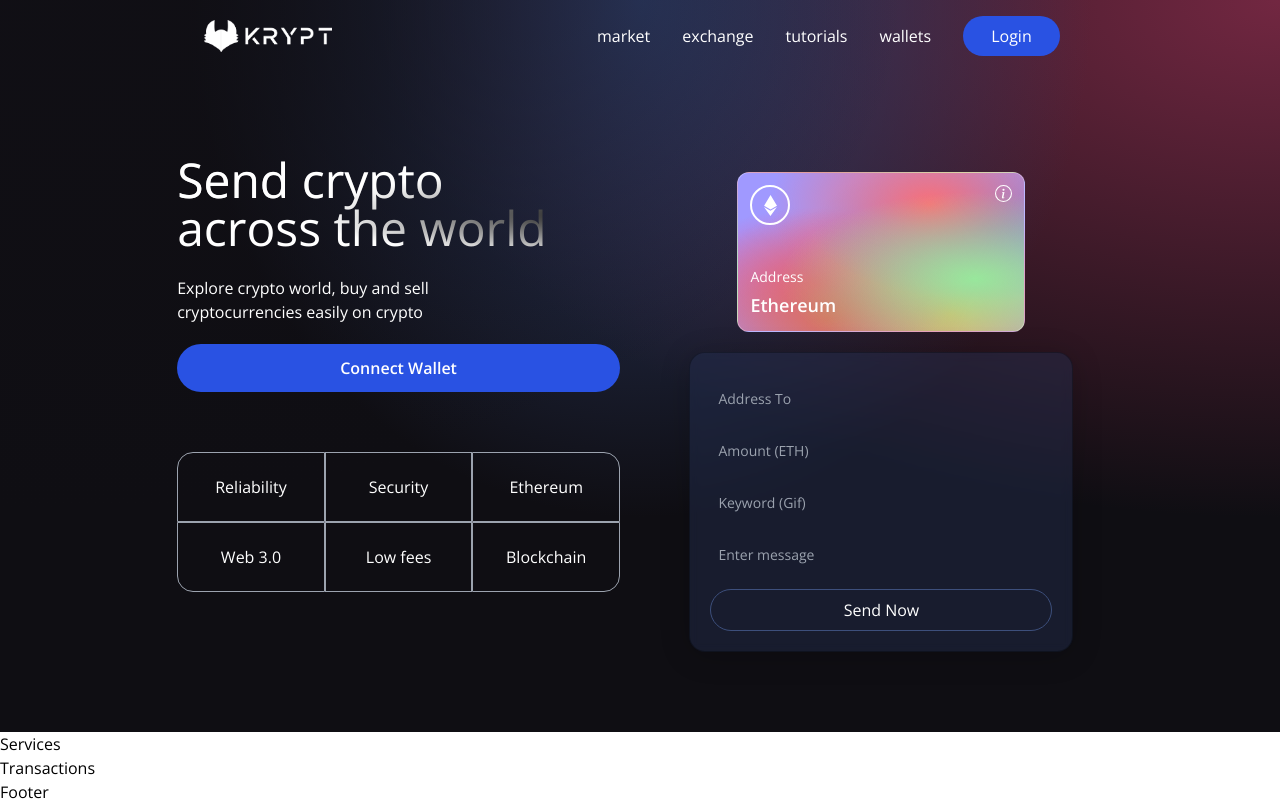
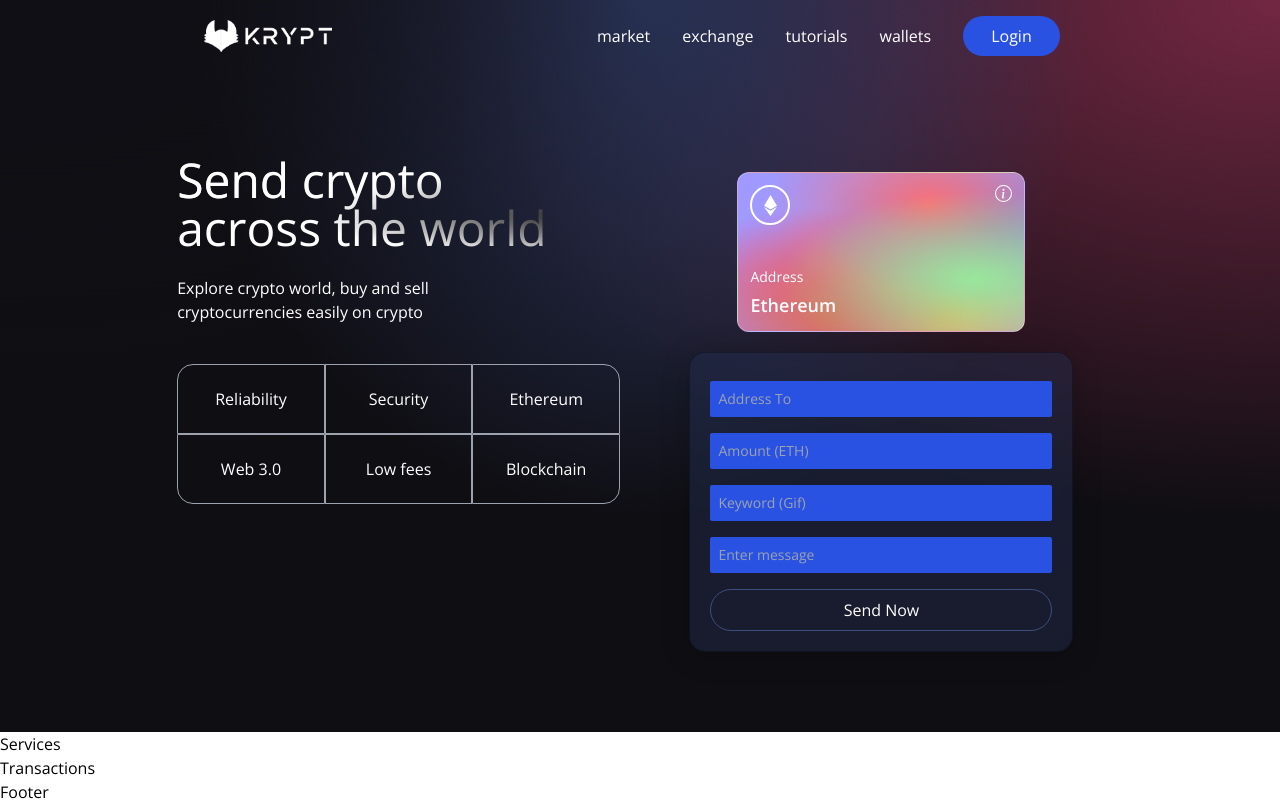
Before and after one commit to robertkibet/react-solidity-smartcontracts-web3, a React (Vite) app in the folder client/: page / in a window 1280 px wide. Built offline with nearby package versions, Linux system fonts and the light colour scheme.

Commit message:
interact with metamask to send transactions from one address to another

```diff
--- a/client/package.json
+++ b/client/package.json
@@ -9,9 +9,11 @@
   },
   "dependencies": {
     "ethers": "^5.6.5",
+    "formik": "^2.2.9",
     "react": "^18.0.0",
     "react-dom": "^18.0.0",
-    "react-icons": "^4.3.1"
+    "react-icons": "^4.3.1",
+    "yup": "^0.32.11"
   },
   "devDependencies": {
     "@types/react": "^18.0.0",
--- a/client/src/Components/Loader.jsx
+++ b/client/src/Components/Loader.jsx
@@ -3,7 +3,7 @@ import React from "react";
 const Loader = () => {
   return (
     <div className="flex justify-center items-center py-3">
-      <div className="animate-spin rounded-full h-32 w-32 border-b-2 border-red-700" />
+      <div className="animate-spin rounded-full h-20 w-20 border-b-2 border-red-700" />
     </div>
   );
 };
--- a/client/src/Components/Welcome.jsx
+++ b/client/src/Components/Welcome.jsx
@@ -2,28 +2,38 @@ import React from "react";
 import {AiFillPlayCircle} from "react-icons/ai";
 import {SiEthereum} from "react-icons/si";
 import {BsInfoCircle} from "react-icons/bs";
+import {Formik, Form, Field} from "formik";
+import * as Yup from "yup";
 
+import {TransactionContext} from "../Containers/TransactionsContext";
 import {Loader} from "./";
 
 const commonStyles =
   "min-h-[70px] sm:px-0 px-2 sm:min-w-[120px] flex justify-center items-center border-[0.5px] border-gray-400 text-white";
 
 const Input = ({placeholder, name, type, value, handleChange}) => (
-  <input
+  <Field
     placeholder={placeholder}
     type={type}
     onChange={(e) => handleChange(e, name)}
     name={name}
     value={value}
     step="0.0001"
-    className=" bg-[#3d4f7c] my-2 w-full rounded-sm p-2 outline-none bg-transparent text-sm text-white border-none white-glassmorphosim"
+    className=" bg-[#2952e3] my-2 w-full rounded-sm p-2 outline-none text-sm text-white border-none white-glassmorphosim"
   />
 );
+
+const SignupSchema = Yup.object().shape({
+  addressTo: Yup.string().required("Recepient address is required"),
+  amount: Yup.string().required("Amount to send is required"),
+  keyword: Yup.string().required("Keyword address is required"),
+  message: Yup.string().required("Message address is required"),
+});
+
 const Welcome = () => {
-  const [isLoading, setLoading] = React.useState(false);
-  const connectWallet = () => {};
-  const handleChange = () => {};
-  const handleSubmit = () => {};
+  const {connectWallet, currentAccount, sendingAmount, sendTransactions} =
+    React.useContext(TransactionContext);
+
   return (
     <div className="flex w-full justify-center items-center">
       <div className="flex md:flex-row flex-col items-start justify-between md:p-20 py-12 px-4">
@@ -34,13 +44,17 @@ const Welcome = () => {
           <p className="text-left mt-5 text-white font-light md:w-9/12 w-11/12">
             Explore crypto world, buy and sell cryptocurrencies easily on crypto
           </p>
+          {!currentAccount && (
             <button
               type="button"
               onClick={connectWallet}
               className="flex flex-row  justify-center items-center my-5 bg-[#2952e3] p-3 rounded-full cursor-pointer hover:bg-[#2546bd]"
             >
-            <p className="text-white text-base font-semibold">Connect Wallet</p>
+              <p className="text-white text-base font-semibold">
+                Connect Wallet
+              </p>
             </button>
+          )}
           <div className=" grid sm:grid-cols-3 grid-cols-2 w-full mt-10">
             <div className={`rounded-tl-2xl ${commonStyles}`}>Reliability</div>
             <div className={`${commonStyles}`}>Security</div>
@@ -67,6 +81,20 @@ const Welcome = () => {
               </div>
             </div>
           </div>
+          <Formik
+            initialValues={{
+              addressTo: "",
+              amount: "",
+              keyword: "",
+              message: "",
+            }}
+            validationSchema={SignupSchema}
+            onSubmit={(values) => {
+              sendTransactions(values);
+            }}
+          >
+            {({errors, touched, handleChange, handleSubmit}) => (
+              <Form>
                 <div className="p-5 sm:w-96 w-full flex flex-col justify-start items-center blue-glassmorphism">
                   <Input
                     placeholder="Address To"
@@ -74,26 +102,48 @@ const Welcome = () => {
                     type="text"
                     handleChange={handleChange}
                   />
+                  {errors.addressTo && touched.addressTo ? (
+                    <div className="text-red-500 font-semibold text-sm mt-1">
+                      {errors.addressTo}
+                    </div>
+                  ) : null}
                   <Input
                     placeholder="Amount (ETH)"
                     name="amount"
                     type="number"
                     handleChange={handleChange}
                   />
+                  {errors.amount && touched.amount ? (
+                    <div className="text-red-500 font-semibold text-sm mt-1">
+                      {errors.amount}
+                    </div>
+                  ) : null}
                   <Input
                     placeholder="Keyword (Gif)"
                     name="keyword"
                     type="text"
                     handleChange={handleChange}
                   />
+                  {errors.keyword && touched.keyword ? (
+                    <div className="text-red-500 font-semibold text-sm mt-1">
+                      {errors.keyword}
+                    </div>
+                  ) : null}
+
                   <Input
                     placeholder="Enter message"
                     name="message"
                     type="text"
                     handleChange={handleChange}
                   />
+                  {errors.message && touched.message ? (
+                    <div className="text-red-500 font-semibold text-sm mt-1">
+                      {errors.message}
+                    </div>
+                  ) : null}
+
                   <div className="h-[1px w-full bg-gray-400 my-2]" />
-            {isLoading ? (
+                  {sendingAmount ? (
                     <Loader />
                   ) : (
                     <button
@@ -105,6 +155,9 @@ const Welcome = () => {
                     </button>
                   )}
                 </div>
+              </Form>
+            )}
+          </Formik>
         </div>
       </div>
     </div>
--- /dev/null
+++ b/client/src/Containers/TransactionsContext.jsx
@@ -0,0 +1,120 @@
+import React from "react";
+import {ethers} from "ethers";
+import {contractABI, contractAddress} from "../Utils/constants";
+
+export const TransactionContext = React.createContext();
+
+// access ethereum from window object
+const ethereum = window?.ethereum;
+
+//function to fetch ethereum cotnract
+const getEthereumContract = () => {
+  const provider = new ethers.providers.Web3Provider(ethereum);
+  const signer = provider.getSigner();
+  // fetch contract
+  const transactionContract = new ethers.Contract(
+    contractAddress,
+    contractABI,
+    signer
+  );
+  return transactionContract;
+};
+
+export const TransactionProvider = ({children}) => {
+  const [currentAccount, setCurrentAccount] = React.useState([]);
+  const [sendingAmount, setSendingAmount] = React.useState(false);
+  const [transactionCount, setTransactionCount] = React.useState(
+    localStorage.getItem("transactionCount") || 0
+  );
+
+  const checkIfWalletIsConnected = async () => {
+    try {
+      if (!ethereum) return alert("Please install metamask");
+
+      // eth_accounts: check for ethereum accounts
+      const accounts = await ethereum.request({method: "eth_accounts"});
+      if (accounts.length === 0) {
+        return alert("No accounts found");
+      } else {
+        setCurrentAccount(accounts[0]);
+        //get all transactions
+        //getAllTransactions();
+      }
+      console.log("accounts", accounts);
+    } catch (error) {
+      throw new Error("no ethereum object");
+    }
+  };
+
+  const connectWallet = async () => {
+    try {
+      if (!ethereum) return alert("Please install metamask");
+      // eth_requestAccounts: check for ethereum request accounts
+      const accounts = await ethereum.request({method: "eth_requestAccounts"});
+      if (accounts?.length > 0) {
+        setCurrentAccount(accounts[0]);
+      }
+    } catch (error) {
+      throw new Error("no ethereum object");
+    }
+  };
+
+  const sendTransactions = async (values) => {
+    try {
+      setSendingAmount(true);
+      if (!ethereum) return alert("Please install metamask");
+      // get data from the form
+      console.log(values);
+
+      const transactionContract = getEthereumContract();
+
+      // convert the amount
+      const parsedAmount = ethers.utils.parseEther(values.amount.toString());
+
+      await ethereum.request({
+        method: "eth_sendTransaction",
+        params: [
+          {
+            from: currentAccount,
+            to: values.addressTo,
+            gas: "0x5208", //hexadecimal value 21000 GWEI
+            value: parsedAmount._hex, // convert it into
+          },
+        ],
+      });
+
+      const transcationHash = await transactionContract.addToBlockChain(
+        values.addressTo,
+        parsedAmount,
+        values.message,
+        values.keyword
+      );
+
+      // wait for transaction to finish
+      await transcationHash.wait();
+      console.log("success", transcationHash.hash);
+      console.log("transactionContract", transactionContract);
+
+      // set transaction count
+
+      const transactionCounts =
+        await transactionContract.getTransactionsCount();
+      localStorage.setItem("transactionCount", transactionCounts.toNumber());
+      setTransactionCount(transactionCounts.toNumber());
+    } catch (error) {
+      alert("failed to send transaction");
+      console.log(error);
+      throw new Error("no ethereum object");
+    } finally {
+      setSendingAmount(false);
+    }
+  };
+  React.useEffect(() => checkIfWalletIsConnected(), []);
+  return (
+    <TransactionContext.Provider
+      value={{connectWallet, currentAccount, sendTransactions, sendingAmount}}
+    >
+      {children}
+    </TransactionContext.Provider>
+  );
+};
--- a/client/src/main.jsx
+++ b/client/src/main.jsx
@@ -1,10 +1,13 @@
-import React from 'react'
-import ReactDOM from 'react-dom/client'
-import App from './App'
-import './index.css'
+import React from "react";
+import ReactDOM from "react-dom/client";
+import App from "./App";
+import {TransactionProvider} from "./Containers/TransactionsContext";
+import "./index.css";
 
-ReactDOM.createRoot(document.getElementById('root')).render(
-  <React.StrictMode>
-    <App />
-  </React.StrictMode>
-)
+ReactDOM.createRoot(document.getElementById("root")).render(
+  <TransactionProvider>
+    <React.StrictMode>
+      <App />
+    </React.StrictMode>
+  </TransactionProvider>
+);
```
Also changed, not shown: 1 other file (tests, documents, lock files or other folders). Lines whose indentation alone changed are shown as unchanged.
